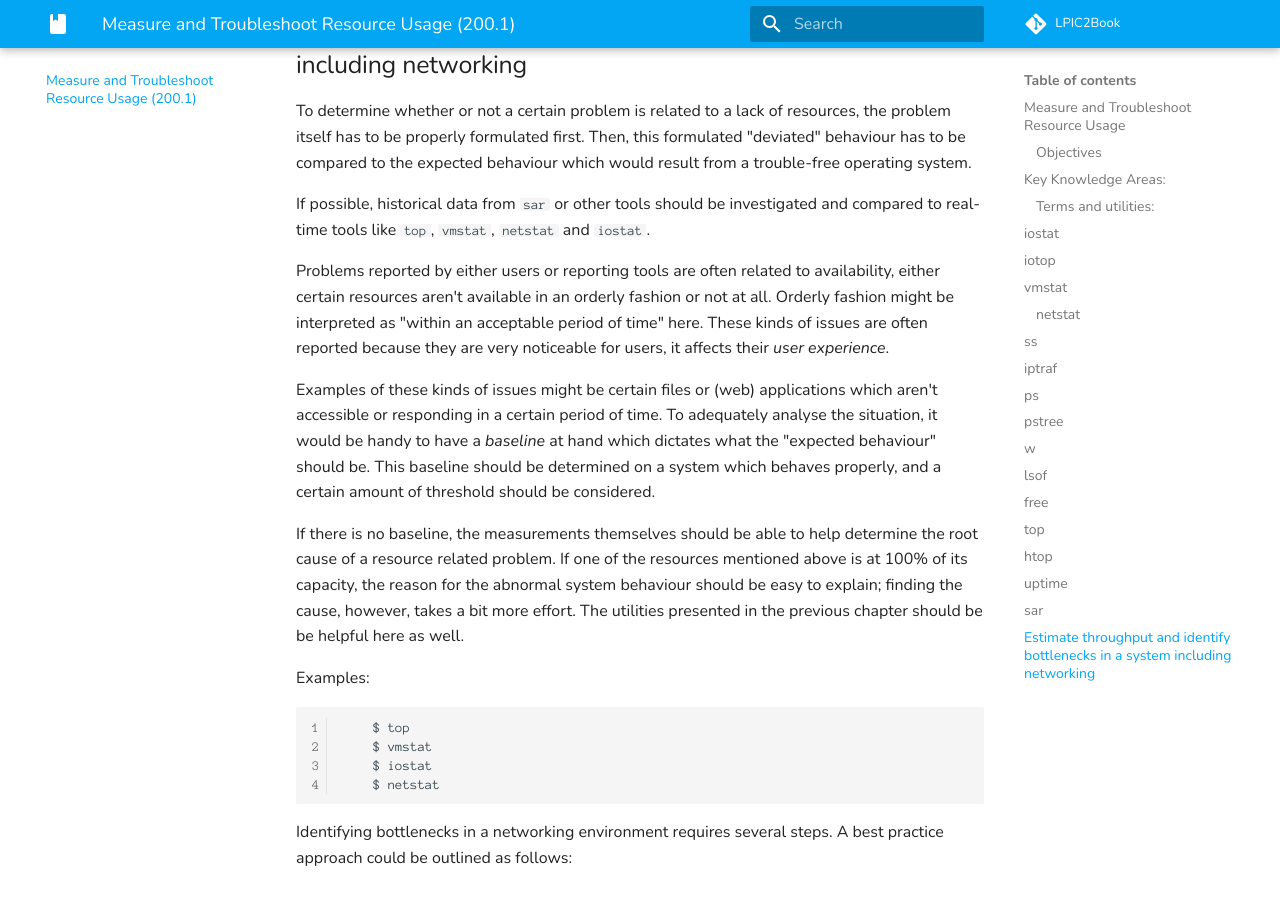
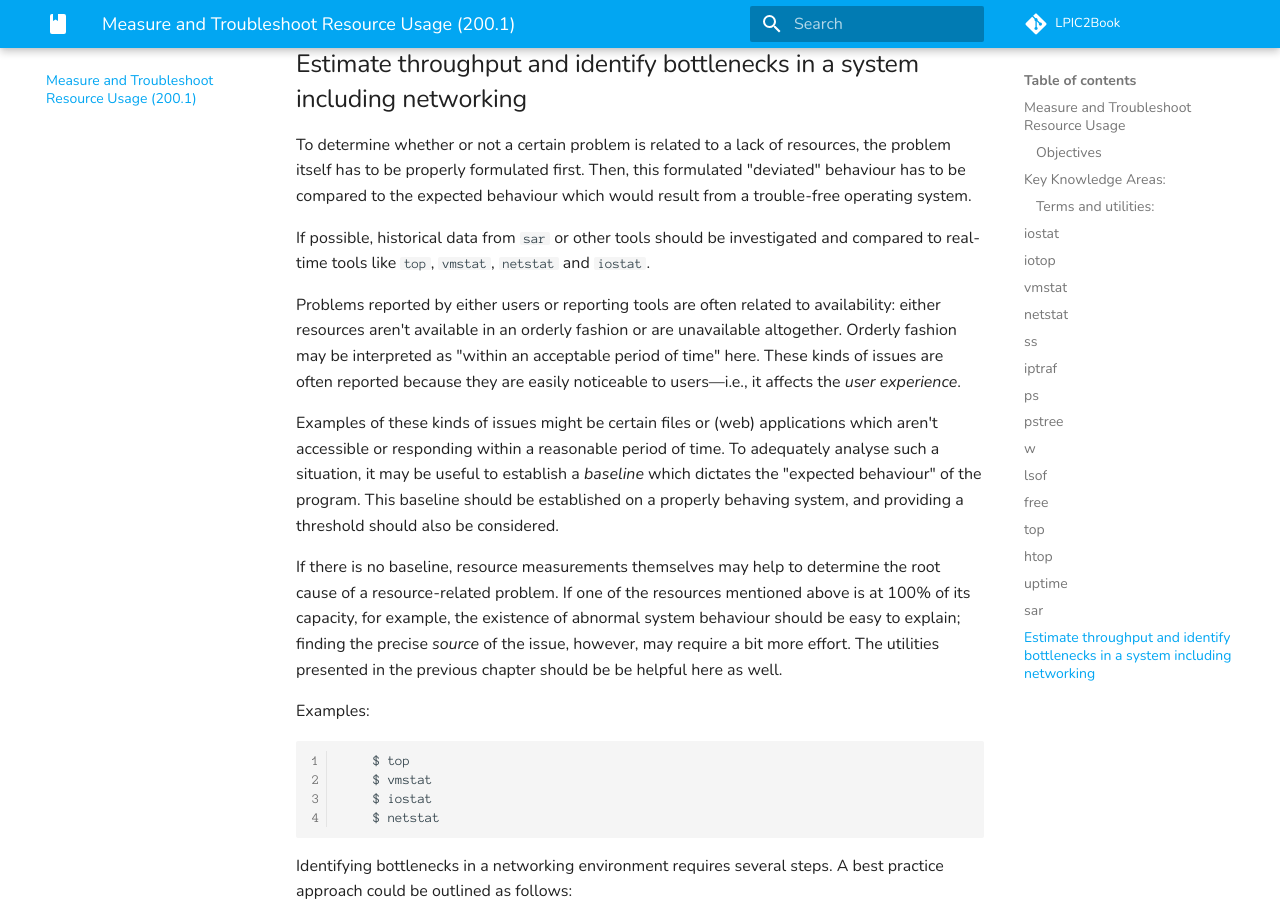
Before and after one commit to lpic2book/src, an MkDocs documentation site: the page built from docs/lpic2.200.1.md, in a window 1280 px wide and 900 px high, scrolled down 14763 px. Built offline with MkDocs 1.6.1 and Material for MkDocs 9.7.7, drawn with Linux system fonts in a browser that asks for light colours; comment, search, counter and statistics services are not loaded; some of the changed text lies outside the part shown.

Commit message:
Update lpic2.200.1.md
Revised much of the "Estimate throughput and identify bottlenecks in a system including networking" section.

```diff
--- a/docs/lpic2.200.1.md
+++ b/docs/lpic2.200.1.md
@@ -68,6 +68,12 @@
 ##  iostat
 
 
+**Note**
+Depending on the version of your Linux distribution it may
+be necessary to install a package like Debian `sysstat` to access tools
+like `iostat`, `sar`, `mpstat`, etc. The Debian `procps` package contains
+utilities like `free`, `uptime`, `vmstat`, `w`, `sysctl` etc.
+
 The `iostat` command is used for monitoring system input/output
 (I/O) device load. This is done by observing the *time* the
 devices are active in relation to their *average* transfer
@@ -76,12 +82,6 @@
 arguments are passed to `iostat`, statistics for each specified time
 interval are added to the output. The `-y` option can also be
 used to suppress statistics since the last reboot.
-
-**Note**
-Depending on the version of your Linux distribution it may
-be necessary to install a package like Debian `sysstat` to access tools
-like `iostat`, `sar`, `mpstat`, etc. The Debian `procps` package contains
-utilities like `free`, `uptime`, `vmstat`, `w`, `sysctl` etc.
 
 Usage:
 
@@ -711,26 +711,26 @@
 `vmstat`, `netstat` and `iostat`.
 
 Problems reported by either users or reporting tools are often related
-to availability, either certain resources aren't available
-in an orderly fashion or not at all. Orderly fashion might be
-interpreted as "within an acceptable period of time" here. These kinds of
-issues are often reported because they are very noticeable for users, it
-affects their *user experience*.
+to availability: either resources aren't available in an orderly fashion
+or are unavailable altogether. Orderly fashion may be interpreted as
+"within an acceptable period of time" here. These kinds of issues are
+often reported because they are easily noticeable to users&mdash;i.e., it
+affects the *user experience*.
 
-Examples of these kinds of issues might be certain files or
-(web) applications which aren't accessible or responding in a certain
-period of time. To adequately analyse the situation, it would be handy
-to have a *baseline* at hand which dictates what the "expected
-behaviour" should be. This baseline should be determined on a system
-which behaves properly, and a certain amount of threshold should be
-considered.
+Examples of these kinds of issues might be certain files or (web)
+applications which aren't accessible or responding within a reasonable
+period of time. To adequately analyse such a situation, it may be useful
+to establish a *baseline* which dictates the "expected behaviour" of the
+program. This baseline should be established on a properly behaving system,
+and providing a threshold should also be considered.
 
-If there is no baseline, the measurements themselves should be able to
-help determine the root cause of a resource related problem. If one of
-the resources mentioned above is at 100% of its capacity, the reason
-for the abnormal system behaviour should be easy to explain; finding the
-cause, however, takes a bit more effort. The utilities presented in the
-previous chapter should be be helpful here as well.
+If there is no baseline, resource measurements themselves may help
+to determine the root cause of a resource-related problem. If one of
+the resources mentioned above is at 100% of its capacity, for example,
+the existence of abnormal system behaviour should be easy to explain;
+finding the precise *source* of the issue, however, may require a bit more
+effort. The utilities presented in the previous chapter should be be helpful
+here as well.
 
 Examples:
 
```
Also changed, not shown: other parts of docs/lpic2.200.1.md (+3 -3 lines).
